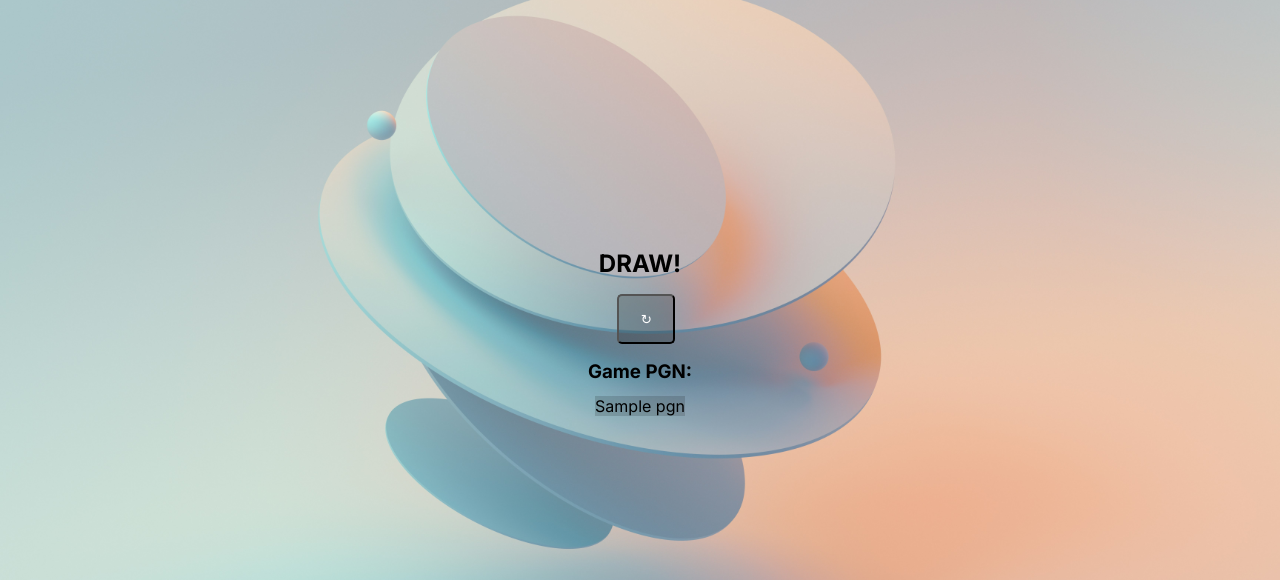
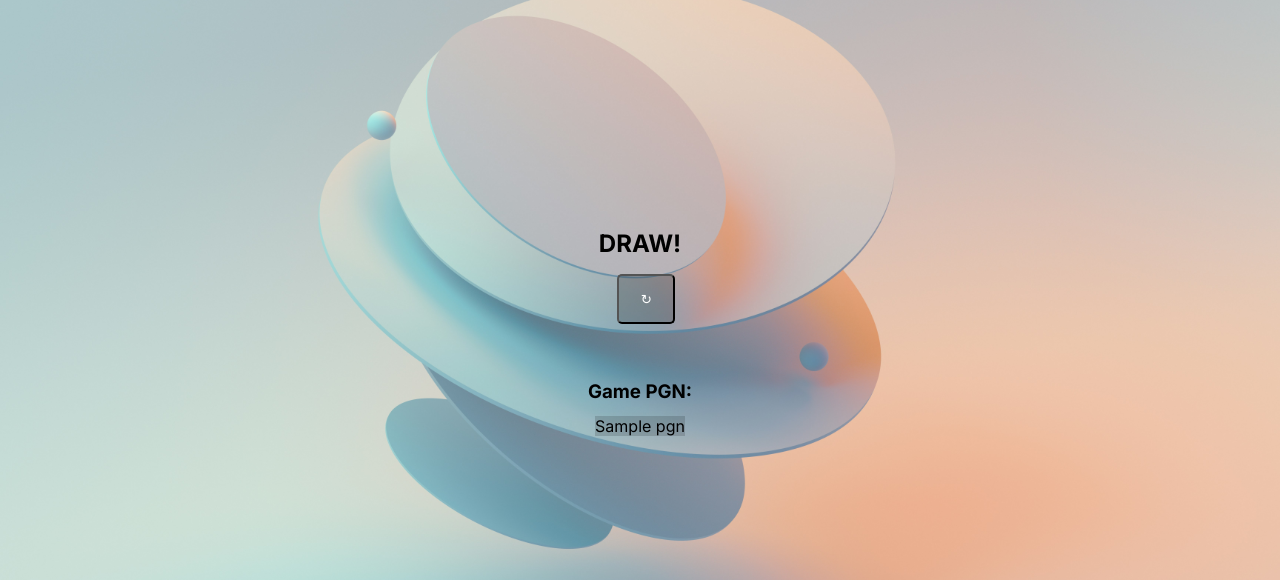
Before and after one commit to ilnurkkh/blindfold-chess-trainer, a Flask app: template templates/result.html in a window 1280 px wide. Shown: the part 103-683 px from the top of the page. Run offline with Flask 3, Linux system fonts and the light colour scheme; the template is opened without the code that fills it: most values are stand-ins (such as "Sample title", 1, 10 or a date in 2020).

Commit message:
Improved result page

```diff
--- a/static/css/style.css
+++ b/static/css/style.css
@@ -85,6 +85,10 @@ nav ul li {
     align-items: center;
 }
 
+.replay{
+    margin-bottom: 5vh;
+}
+
 .move_input {
     width: 50%;
     padding: 0.5rem;
--- a/templates/result.html
+++ b/templates/result.html
@@ -47,7 +47,7 @@
                 <h2>DRAW!</h2>
             {% endif %}
         </div>
-        <div class="playing_area">
+        <div class="playing_area replay">
             <form action="/" method="post">
                 <input type="submit" value="&#x21BB;" class="restart-btn btn" />
             </form>
```
